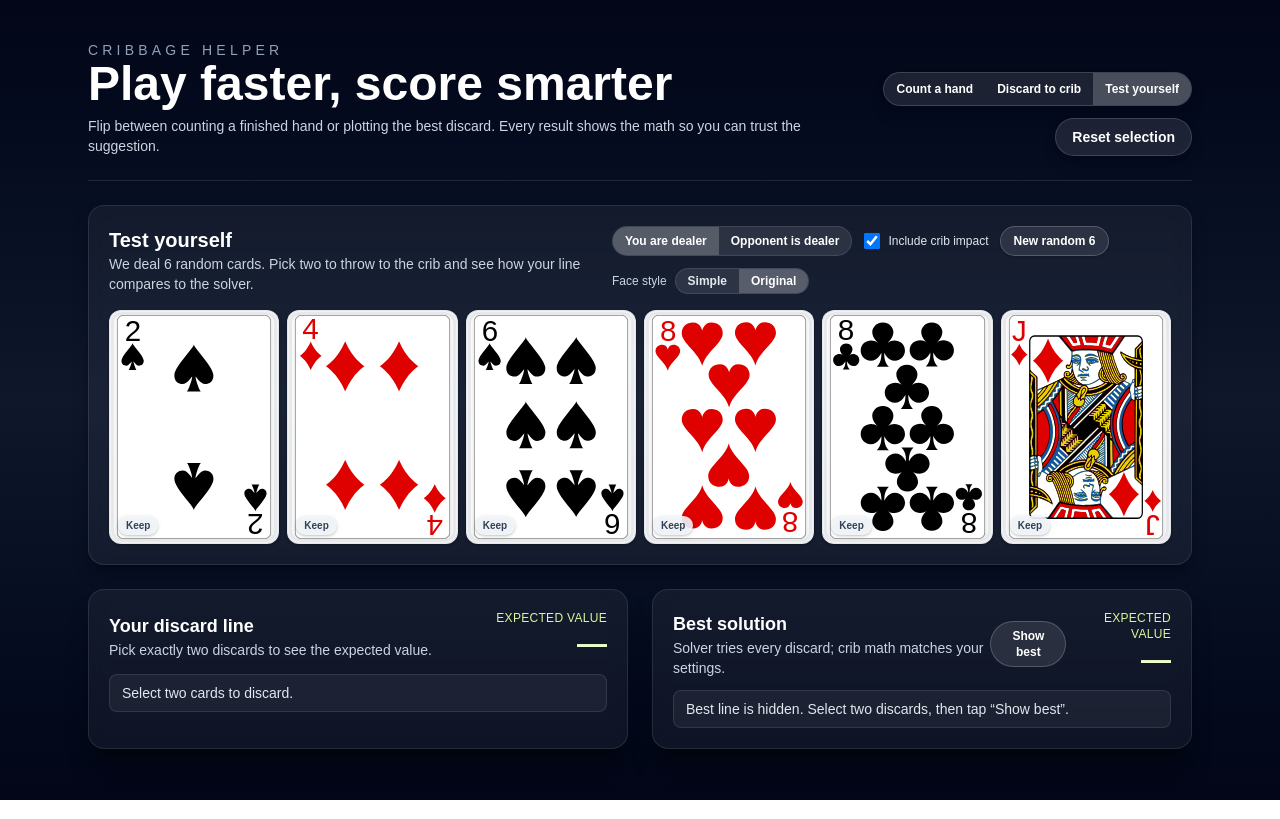
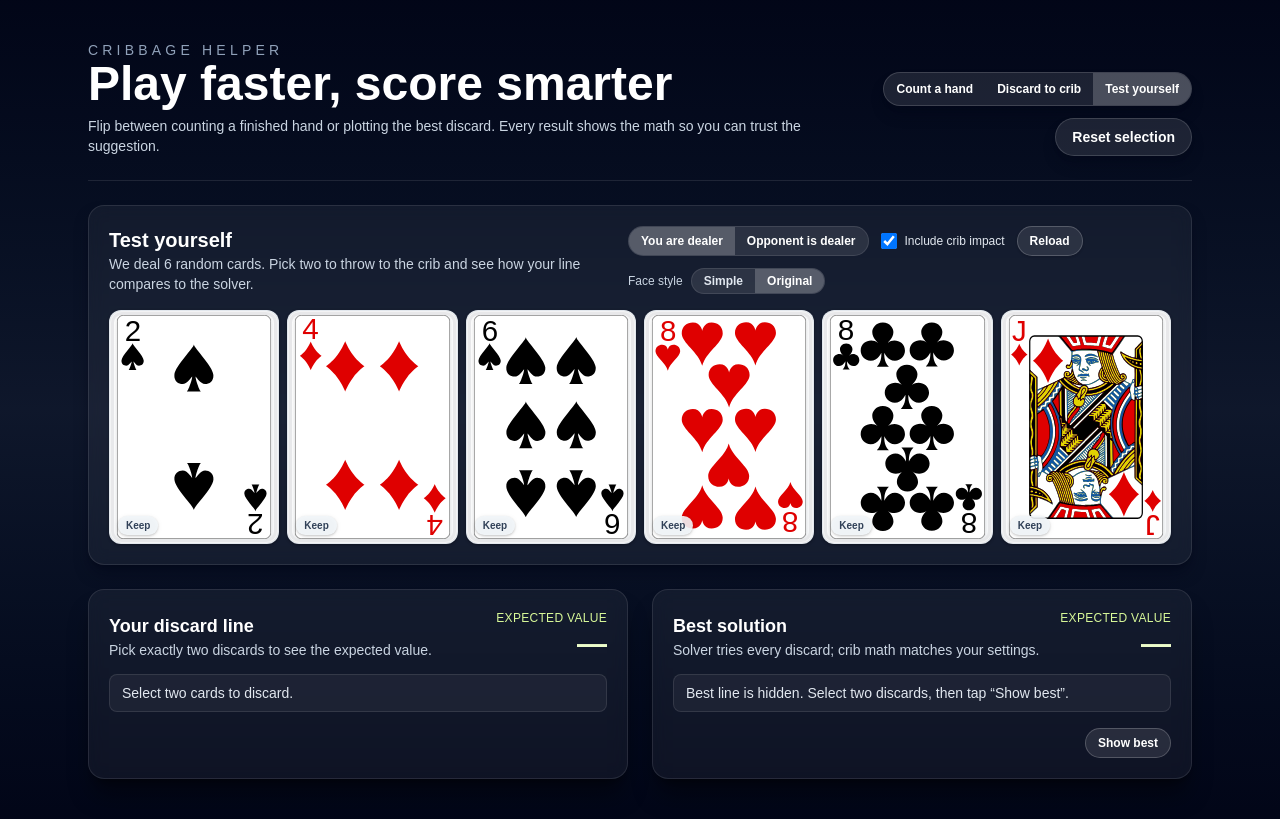
Before and after one commit to kongyim/nextjs-cribbage, a Next.js app: page / in a window 1280 px wide. Both pictures are taken after a click on the button "Test yourself". Built offline with nearby package versions, Linux system fonts and the light colour scheme.

Commit message:
ADD: remove 4 cards

```diff
--- a/src/app/page.tsx
+++ b/src/app/page.tsx
@@ -1248,7 +1248,7 @@ export default function Home() {
                     onClick={refreshTestHand}
                     className="inline-flex items-center justify-center rounded-full border border-white/20 bg-white/10 px-3 py-1.5 text-xs font-semibold text-white shadow hover:-translate-y-[1px] hover:bg-white/20"
                   >
-                    New random 6
+                    Reload
                   </button>
                   {faceStyleToggle}
                 </div>
@@ -1400,18 +1400,6 @@ export default function Home() {
                       Solver tries every discard; crib math matches your settings.
                     </p>
                   </div>
-                  <div className="flex items-center gap-3">
-                    <button
-                      type="button"
-                      onClick={() => setShowBestSolution((prev) => !prev)}
-                      className={`rounded-full border px-3 py-1.5 text-xs font-semibold transition ${
-                        showBestSolution
-                          ? "border-lime-200/60 bg-lime-500/20 text-lime-50"
-                          : "border-white/20 bg-white/10 text-white hover:bg-white/20"
-                      } ${!bestTestSuggestion ? "opacity-50" : ""}`}
-                    >
-                      {showBestSolution ? "Hide best" : "Show best"}
-                    </button>
                   <div className="text-right">
                     <div className="text-xs uppercase tracking-wide text-lime-200">
                       Expected value
@@ -1427,7 +1415,6 @@ export default function Home() {
                         {bestTestSuggestion.cribAverage.toFixed(2)}
                       </div>
                     )}
-                    </div>
                   </div>
                 </div>
                 {!bestTestSuggestion && (
@@ -1514,6 +1501,21 @@ export default function Home() {
                     </p>
                   </div>
                 )}
+
+                <div className="mt-4 flex justify-end">
+                  <button
+                    type="button"
+                    onClick={() => bestTestSuggestion && setShowBestSolution((prev) => !prev)}
+                    className={`rounded-full border px-3 py-1.5 text-xs font-semibold transition ${
+                      showBestSolution
+                        ? "border-lime-200/60 bg-lime-500/20 text-lime-50"
+                        : "border-white/20 bg-white/10 text-white hover:bg-white/20"
+                    } ${!bestTestSuggestion ? "cursor-not-allowed opacity-50" : ""}`}
+                    disabled={!bestTestSuggestion}
+                  >
+                    {showBestSolution ? "Hide best" : "Show best"}
+                  </button>
+                </div>
               </div>
             </section>
           </>
```
Lines whose indentation alone changed are shown as unchanged.
